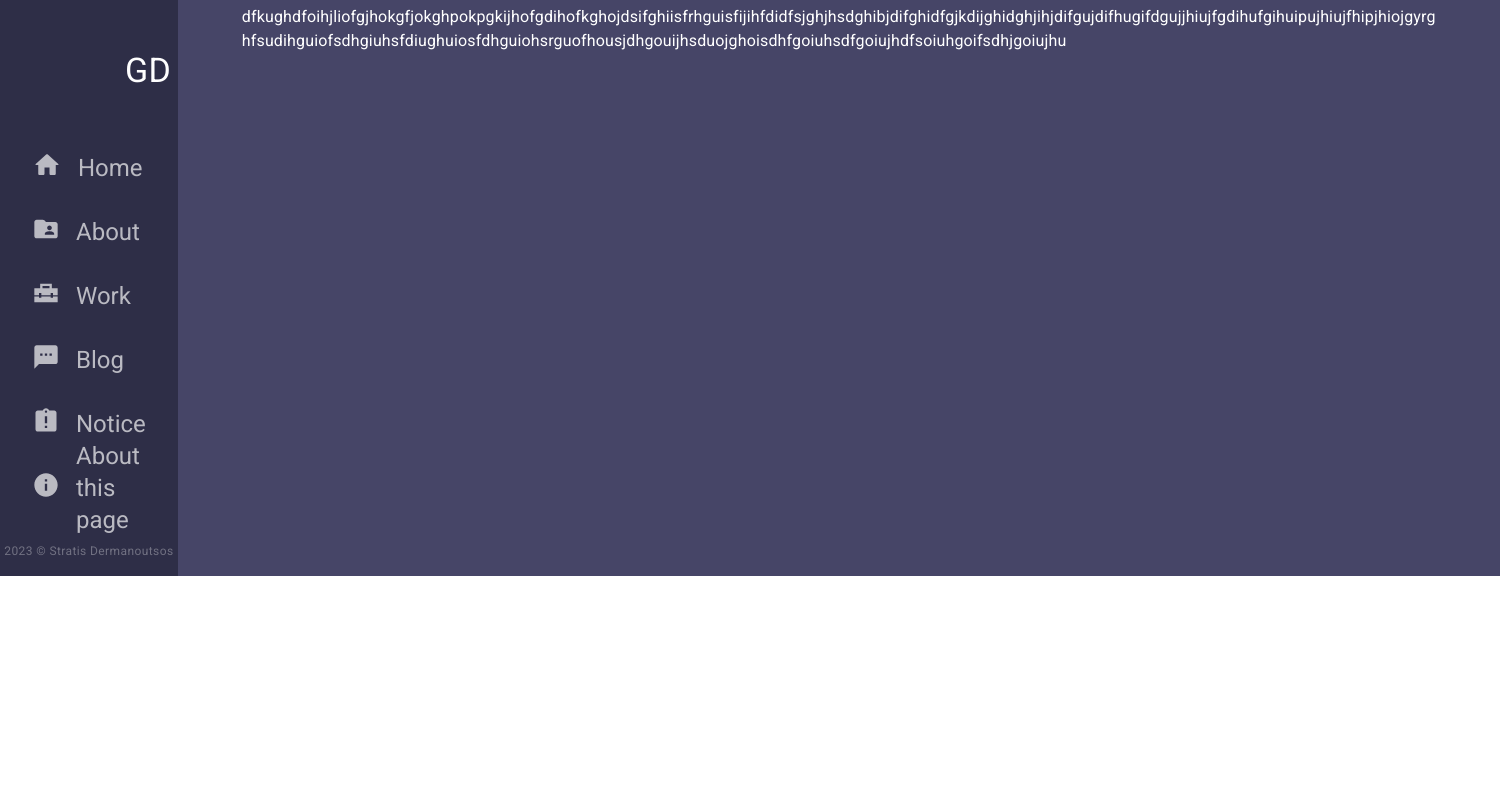
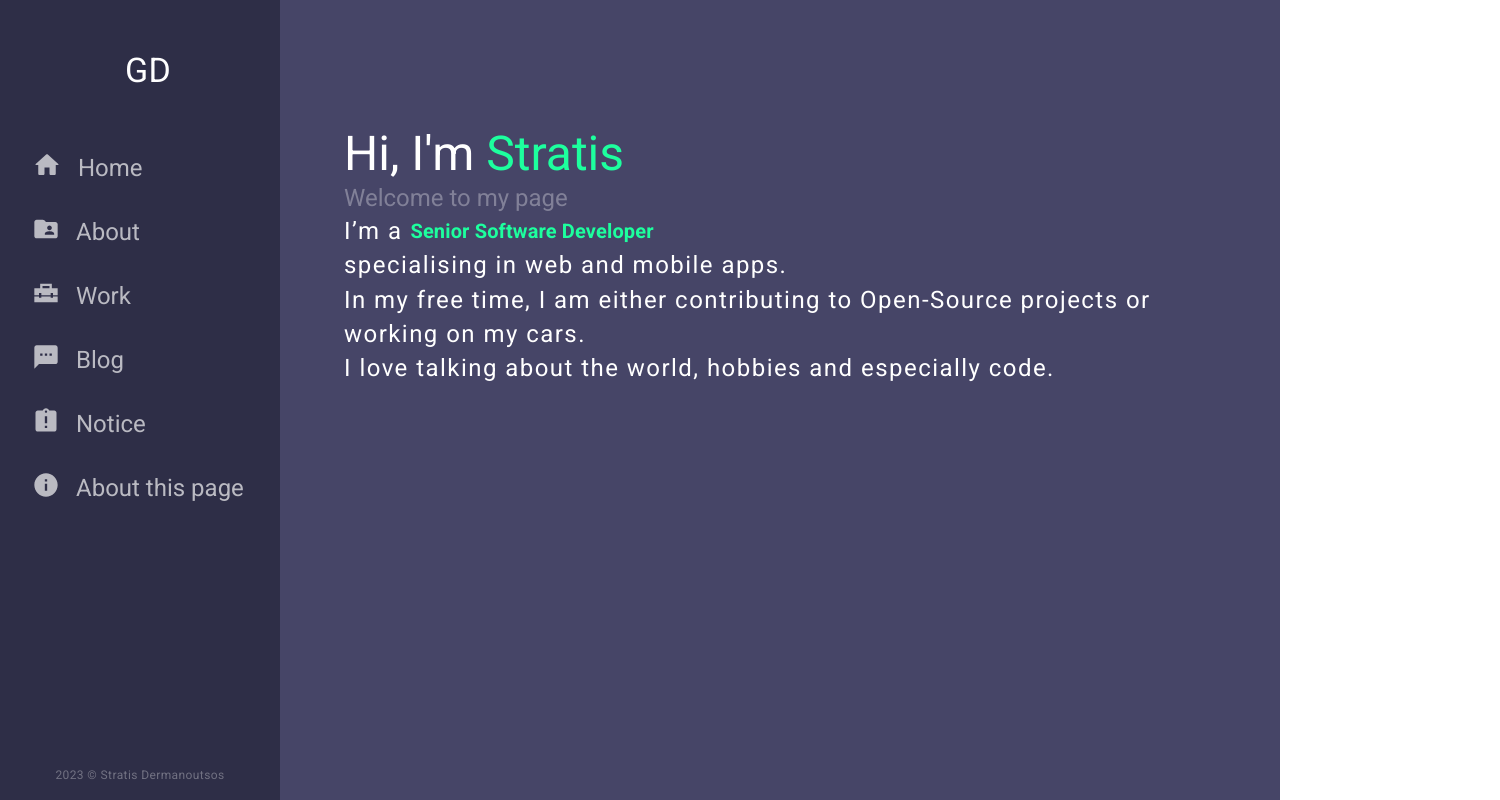
Before and after one commit to Mdjuealhossain/PersonalProject, a Next.js app: page /about in a window 1280 px wide. Shown: the whole page, 1500 px wide, since content can reach past the window. Built offline with nearby package versions, Linux system fonts and the light colour scheme.

Commit message:
fix: viewport navbar

```diff
--- a/src/app/[locale]/page.tsx
+++ b/src/app/[locale]/page.tsx
@@ -11,12 +11,10 @@ import Colum from "src/widgets/HomeComponents/colum1";
 
 export default function Home() {
   return (
-    <Box p="5px 64px 32px 64px" maxWidth="100wh">
-      dfkughdfoihjliofgjhokgfjokghpokpgkijhofgdihofkghojdsifghiisfrhguisfijihfdidfsjghjhsdghibjdifghidfgjkdijghidghjihjdifgujdifhugifdgujjhiujfgdihufgihuipujhiujfhipjhiojgyrg
-      hfsudihguiofsdhgiuhsfdiughuiosfdhguiohsrguofhousjdhgouijhsduojghoisdhfgoiuhsdfgoiujhdfsoiuhgoifsdhjgoiujhu
-      {/* <Colum />
+    <Box p="5px 64px 32px 64px" flexDirection="row" display="flex">
+      <Colum />
 
-      <Colum2 /> */}
+      {/* <Colum2 /> */}
     </Box>
   );
 }
--- a/src/layouts/FigmaproLayout/index.tsx
+++ b/src/layouts/FigmaproLayout/index.tsx
@@ -10,15 +10,16 @@ const FigLayout: FC<FigLayoutProps> = ({ children }) => {
       flexDirection="row"
       sx={(theme) => ({
         color: theme.palette.common.white,
+        minHeight: "100%",
       })}
     >
-      <Box sx={{ width: 480 }}>
+      <Box width={280}>
         <Sidbar />
       </Box>
       <Stack
-        width="calc(100% -280px)"
         sx={(theme) => ({
           bgcolor: theme.palette.info.main,
+          width: "calc(100% - 280px)",
         })}
       >
         {children}
--- a/src/widgets/HomeComponents/colum1/index.tsx
+++ b/src/widgets/HomeComponents/colum1/index.tsx
@@ -3,16 +3,25 @@ import React from "react";
 
 const Colum = () => {
   return (
-    <Stack sx={{ py: 15, pr: 2 }}>
-      oiuegfdhdlofijbnlkdfjnmblkfgmbnl;fmghk;nlmdsligkjvdlfibpodfkjhbpo;;fkghpo[ktyhfokpo;'rfdygkjhp;ojfgijiorfdhjgujiortgjuihdfkjh']
-      {/* <Stack flexDirection="column">
-        <Typography variant="h3">Hi, I'm </Typography>
-        <Typography
-          display="inline-block"
-          sx={(theme) => ({ color: theme.palette.success.dark })}
-        >
-          Stratis
-        </Typography>
+    <Stack
+      sx={{ py: 15, pr: 2 }}
+      justifyContent="end"
+      direction="column"
+      height="100%"
+    >
+      <Stack flexDirection="column">
+        <Box>
+          <Typography variant="h3" display="inline">
+            Hi, I'm{" "}
+          </Typography>
+          <Typography
+            display="inline"
+            variant="h3"
+            sx={(theme) => ({ color: theme.palette.success.dark })}
+          >
+            Stratis
+          </Typography>
+        </Box>
         <Typography
           variant="h5"
           sx={(theme) => ({
@@ -55,7 +64,7 @@ const Colum = () => {
             I love talking about the world, hobbies and especially code.
           </Typography>
         </Stack>
-      </Stack> */}
+      </Stack>
     </Stack>
 
     // <---iughuh----
```
Also changed, not shown: src/widgets/HomeComponents/colum2/index.tsx (+10 -33 lines).
